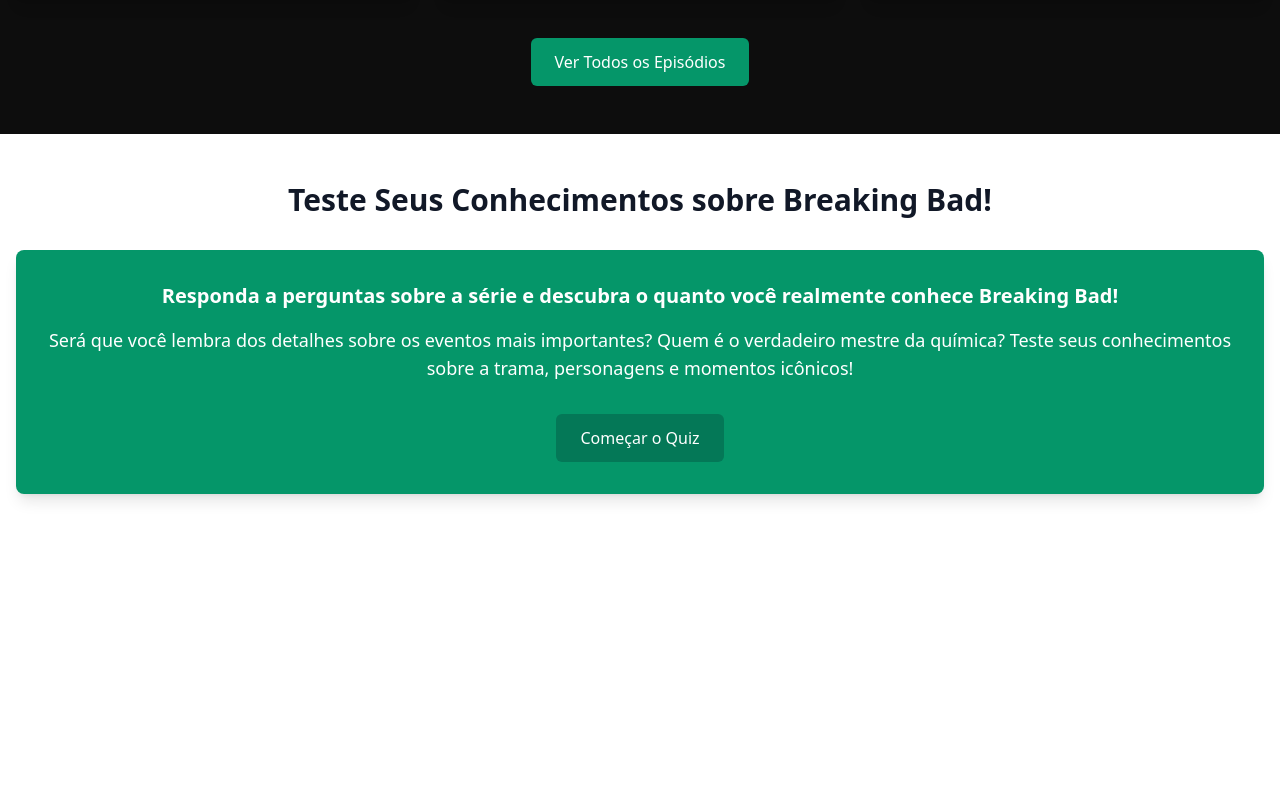
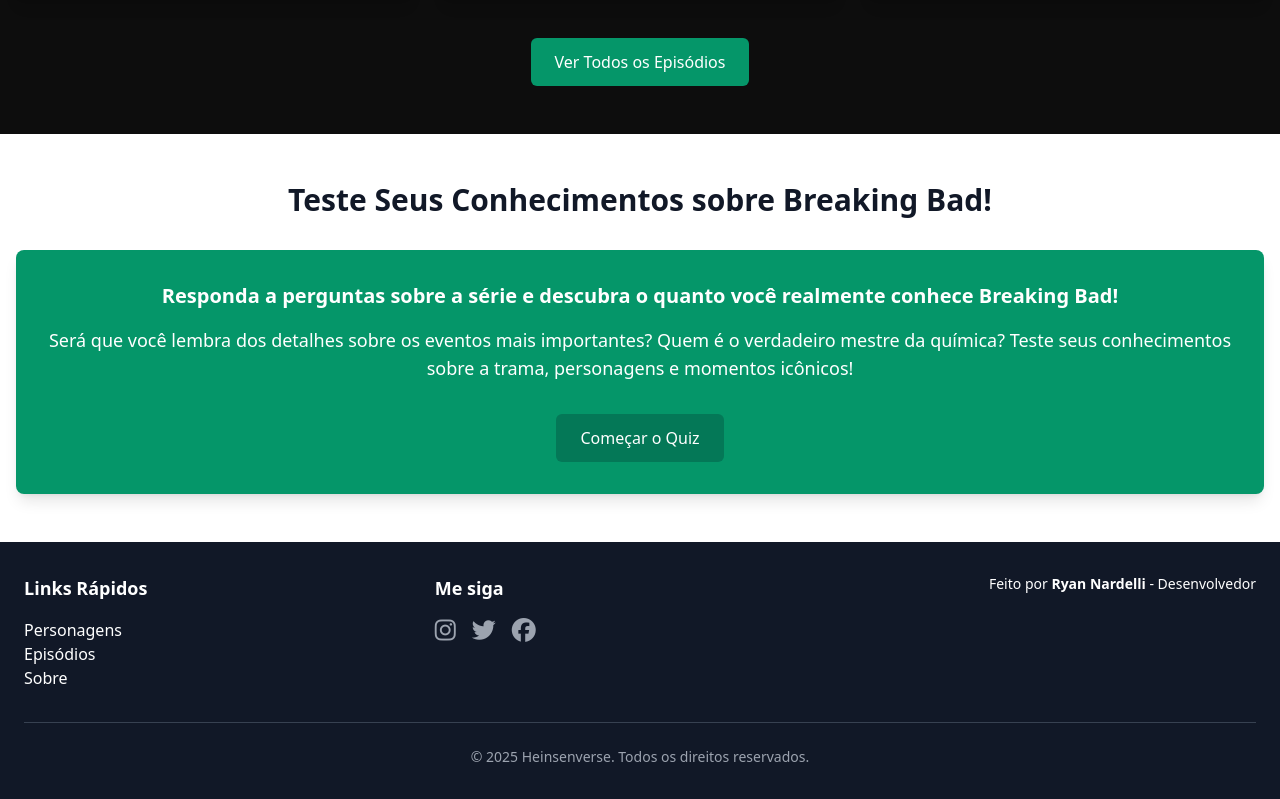
Before and after one commit to ryannardelli/heisenverse-_front_end, a Next.js app: page / in a window 1280 px wide. Shown: the part 2622-3421 px from the top of the page. Before the commit the page ends 3164 px from the top, so only its background shows below. Built offline with nearby package versions, Linux system fonts and the light colour scheme.

Commit message:
enviando esqueleto do rodape

```diff
--- a/package.json
+++ b/package.json
@@ -9,6 +9,7 @@
     "lint": "next lint"
   },
   "dependencies": {
+    "@fortawesome/fontawesome-free": "^6.7.2",
     "next": "15.2.3",
     "postcss": "^8.5.3",
     "react": "^19.0.0",
--- /dev/null
+++ b/src/app/components/Footer/index.tsx
@@ -0,0 +1,51 @@
+import '@fortawesome/fontawesome-free/css/all.min.css';
+
+export const Footer = () => {
+    return (
+      <footer className="bg-gray-900 text-white py-8">
+        <div className="container mx-auto px-6">
+          <div className="flex flex-wrap justify-between">
+            {/* Links rápidos */}
+            <div className="w-full sm:w-1/3 mb-6 sm:mb-0">
+              <h3 className="text-lg font-semibold mb-4">Links Rápidos</h3>
+              <ul>
+                <li><a href="#personagens" className="hover:text-emerald-500">Personagens</a></li>
+                <li><a href="#episodios" className="hover:text-emerald-500">Episódios</a></li>
+                <li><a href="#sobre" className="hover:text-emerald-500">Sobre</a></li>
+              </ul>
+            </div>
+
+            {/* Redes sociais */}
+            <div className="w-full sm:w-1/3 mb-6 sm:mb-0 text-center sm:text-left">
+              <h3 className="text-lg font-semibold mb-4">Me siga</h3>
+              <div className="flex justify-center sm:justify-start space-x-4">
+                <a href="https://www.instagram.com" target="_blank" rel="noopener noreferrer" className="text-gray-400 hover:text-emerald-500">
+                  <i className="fab fa-instagram text-2xl"></i>
+                </a>
+                <a href="https://twitter.com" target="_blank" rel="noopener noreferrer" className="text-gray-400 hover:text-emerald-500">
+                  <i className="fab fa-twitter text-2xl"></i>
+                </a>
+                <a href="https://www.facebook.com" target="_blank" rel="noopener noreferrer" className="text-gray-400 hover:text-emerald-500">
+                  <i className="fab fa-facebook text-2xl"></i>
+                </a>
+              </div>
+            </div>
+
+            {/* Desenvolvedor */}
+            <div className="w-full sm:w-1/3 text-center sm:text-right">
+              <p className="text-sm">
+                Feito por <span className="font-semibold">Ryan Nardelli</span> - Desenvolvedor
+              </p>
+            </div>
+          </div>
+
+          {/* Linha divisória */}
+          <div className="mt-8 border-t border-gray-700 pt-6">
+            <p className="text-center text-sm text-gray-400">
+              &copy; {new Date().getFullYear()} Heinsenverse. Todos os direitos reservados.
+            </p>
+          </div>
+        </div>
+      </footer>
+    );
+  };
--- a/src/app/page.tsx
+++ b/src/app/page.tsx
@@ -1,5 +1,6 @@
 import { CharactersPreview } from "./components/CharactersPreview";
 import { EpisodesGallery } from "./components/EpisodesGallery";
+import { Footer } from "./components/Footer";
 import { Header } from "./components/Header";
 import { HeroAbout } from "./components/HeroAbout";
 import { HeroPrinciple } from "./components/HeroPrinciple";
@@ -14,6 +15,7 @@
       <CharactersPreview />
       <EpisodesGallery />
       <QuizSection />
+      <Footer />
     </>
   )
 }
```
Also changed, not shown: 1 other file (tests, documents, lock files or other folders).
